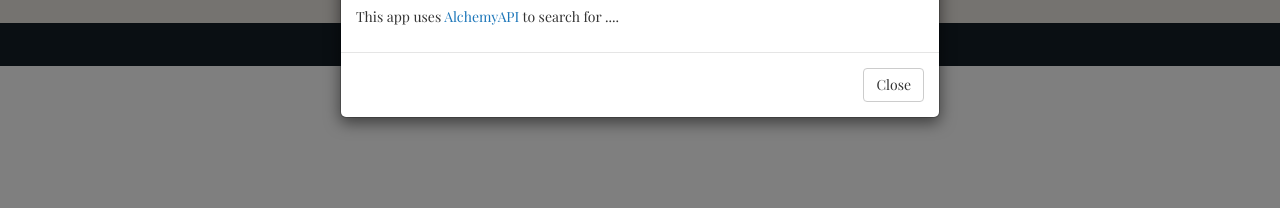
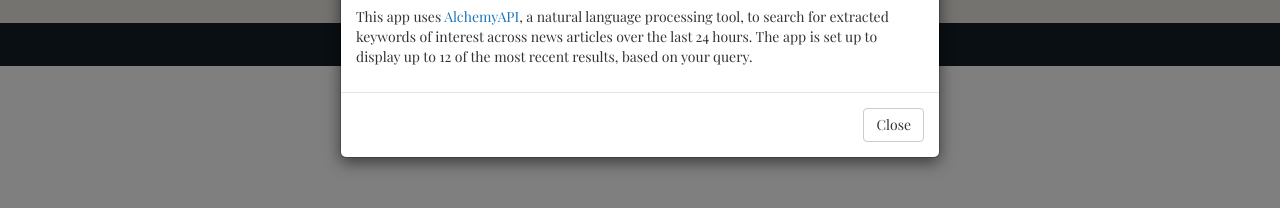
Before and after one commit to d-jonathan/api-project, a plain HTML site: page index.html in a window 1280 px wide. Both pictures are taken after a click on the element 338 px from the left and 219 px from the top of the page. Shown: the part 406-614 px from the top of the page. Drawn offline with nearby package versions, Linux system fonts and the light colour scheme; no server answers.

Commit message:
updates to modal text

```diff
--- a/index.html
+++ b/index.html
@@ -50,7 +50,7 @@
         </div>
         <div class="modal-body">
           <p>Powered by <img src="http://www.alchemyapi.com/sites/default/files/Logo60Height.png" alt="alchemyAPI logo"></p>
-          <p>This app uses <a href="http://www.alchemyapi.com" target="_blank">AlchemyAPI</a> to search for ....</p>
+          <p>This app uses <a href="http://www.alchemyapi.com" target="_blank">AlchemyAPI</a>, a natural language processing tool, to search for extracted keywords of interest across news articles over the last 24 hours. The app is set up to display up to 12 of the most recent results, based on your query.</p>
         </div>
         <div class="modal-footer">
           <button type="button" class="btn btn-default" data-dismiss="modal">Close</button>
```
